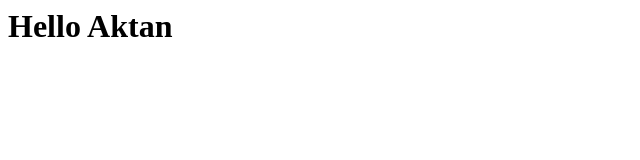
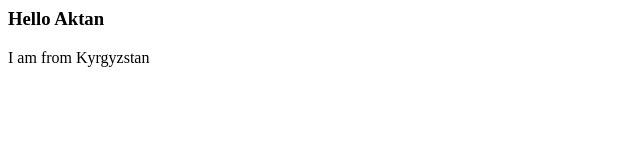
Before and after one commit to MuratRuslan/muratruslan.github.io, a plain HTML site: page index.html in a window 1280 px wide. Shown: the whole page, without its empty margins (0-640 px from the left). Drawn offline with Linux system fonts and the light colour scheme.

Commit message:
Update index.html

```diff
--- a/index.html
+++ b/index.html
@@ -1 +1,2 @@
-<h1>Hello Aktan</h1>
+<h3>Hello Aktan</h3>
+<p>I am from Kyrgyzstan</p>
```
